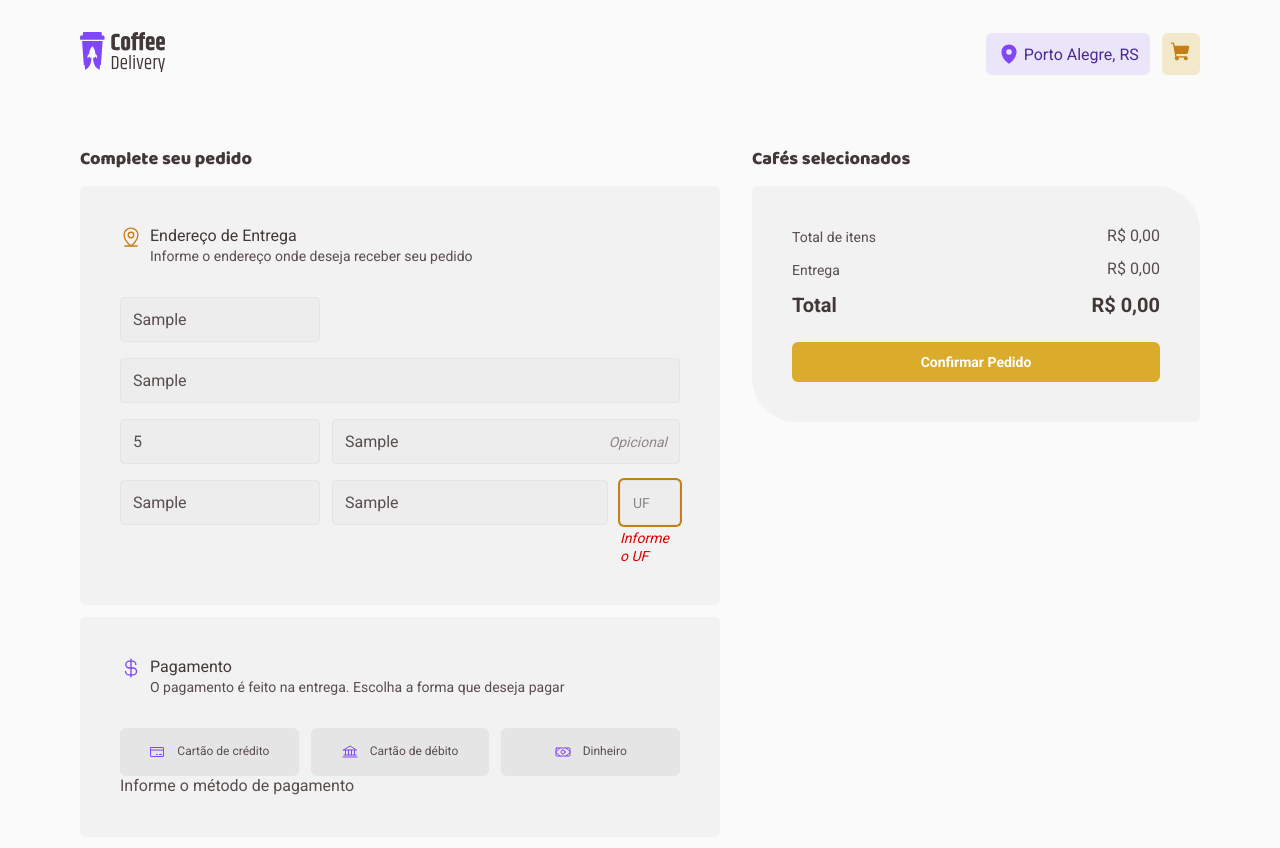
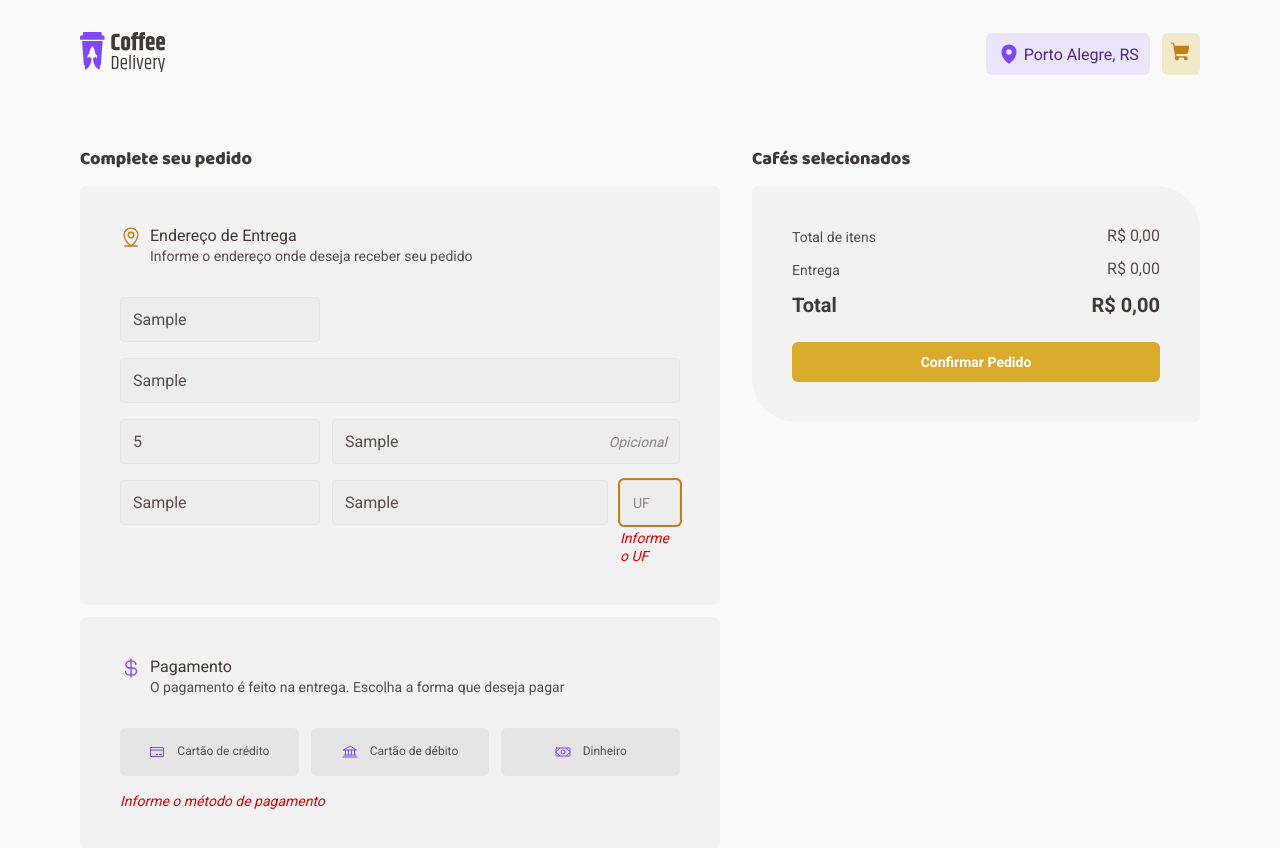
Before and after one commit to rnatu/coffee-delivery, a React (Vite) app: page /checkout in a window 1280 px wide. Both pictures are taken after typing "Sample", "Sample", "5", "Sample", "Sample", "Sample" into the empty fields and a click on the button "Confirmar Pedido". Built offline with nearby package versions, Linux system fonts and the light colour scheme.

Commit message:
style(PaymentMethods): add css style to error message

```diff
--- a/src/pages/Checkout/components/PaymentMethods/index.tsx
+++ b/src/pages/Checkout/components/PaymentMethods/index.tsx
@@ -51,7 +51,18 @@ export function PaymentMethods() {
           ),
         )}
       </PaymentMethodOptions>
-      {paymentMethodError && <RegularText>{paymentMethodError}</RegularText>}
+      {paymentMethodError && (
+        <RegularText
+          size="s"
+          style={{
+            color: '#db0000',
+            marginTop: '1rem',
+            fontStyle: 'italic',
+          }}
+        >
+          {paymentMethodError}
+        </RegularText>
+      )}
     </PaymentMethodsContainer>
   );
 }
```
